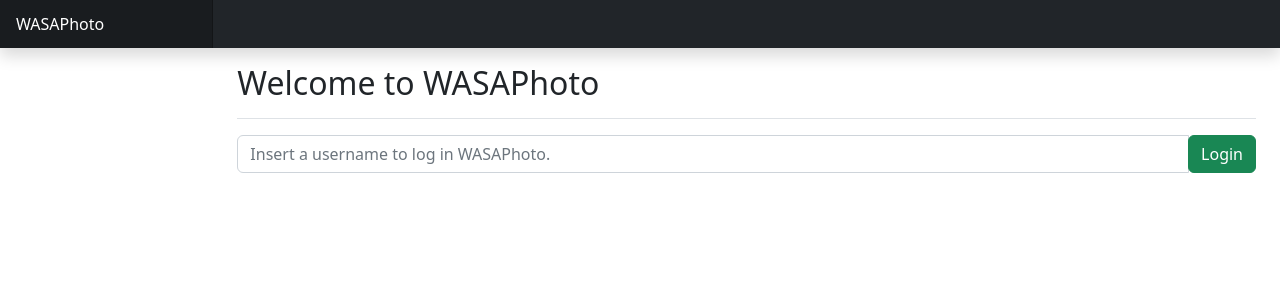
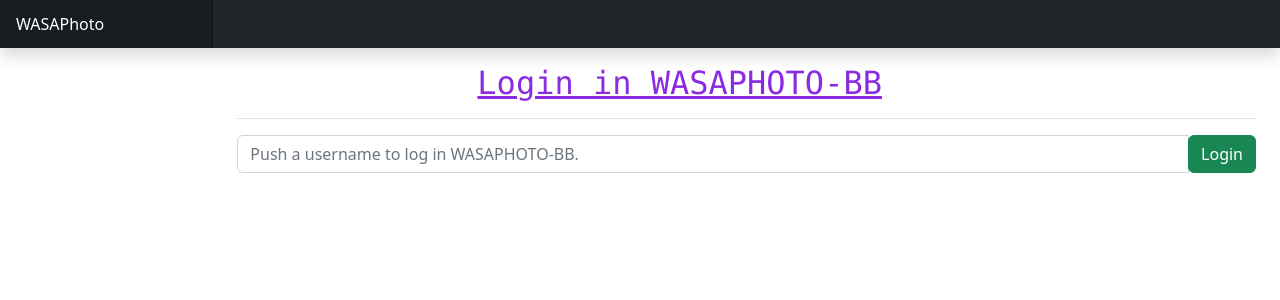
Before and after one commit to beatriceborsa/Homework1-51d57c975f20783650037e466a49c807ad0d6afe, a Vue app in the folder webui/: page / in a window 1280 px wide. Shown: the top 300 px of the page. Built offline with nearby package versions, Linux system fonts and the light colour scheme.

Commit message:
ok funziona

```diff
--- a/webui/src/assets/dashboard.css
+++ b/webui/src/assets/dashboard.css
@@ -63,10 +63,6 @@ body {
 	font-size: 0.75rem;
 }
 
-/*
- * Navbar
- */
-
 .navbar-brand {
 	padding-top: 0.75rem;
 	padding-bottom: 0.75rem;
@@ -87,6 +83,7 @@ body {
 	color: #fff;
 	background-color: rgba(255 255 255 / 10%);
 	border-color: rgba(255 255 255 / 10%);
+
 }
 
 .form-control-dark:focus {
--- a/webui/src/views/LoginView.vue
+++ b/webui/src/views/LoginView.vue
@@ -48,11 +48,11 @@ export default {
 <template>
     <div
         class="d-flex justify-content-between flex-wrap flex-md-nowrap align-items-center pt-3 pb-2 mb-3 border-bottom">
-        <h1 class="h2">Welcome to WASAPhoto</h1>
+        <h1 class="h2">Login in WASAPHOTO-BB</h1>
     </div>
     <div class="input-group mb-3">
         <input type="text" id="username" v-model="username" class="form-control"
-            placeholder="Insert a username to log in WASAPhoto." aria-label="Recipient's username"
+            placeholder="Push a username to log in WASAPHOTO-BB." aria-label="Recipient's username"
             aria-describedby="basic-addon2">
         <div class="input-group-append">
             <button class="btn btn-success" type="button" @click="doLogin">Login</button>
@@ -61,6 +61,11 @@ export default {
     <ErrorMsg v-if="errormsg" :msg="errormsg"></ErrorMsg>
 </template>
 
-<style>
-
+<style scoped>
+    .h2{
+    color: blueviolet;
+    padding-left: 15rem;
+    text-decoration-line: underline;
+    font-family: "Lucida Console", "Courier New", monospace;
+    }
 </style>
```
